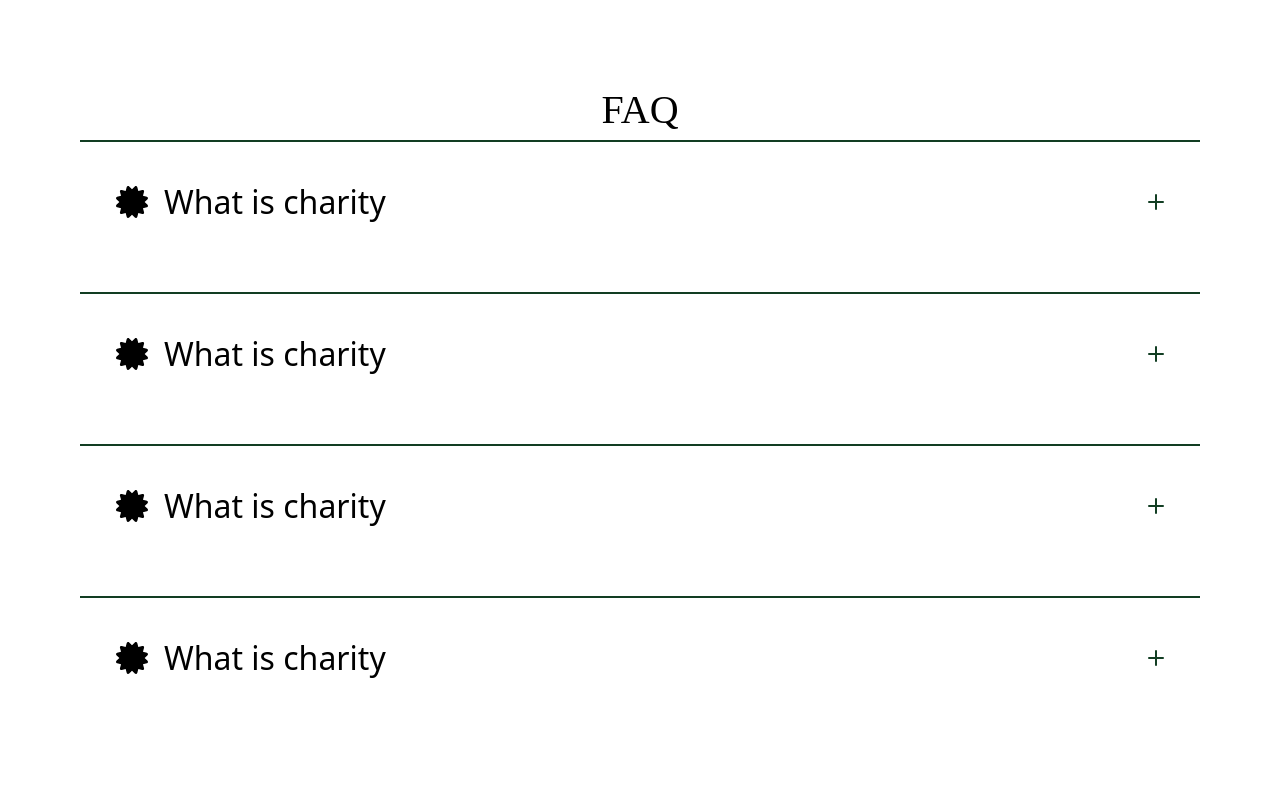
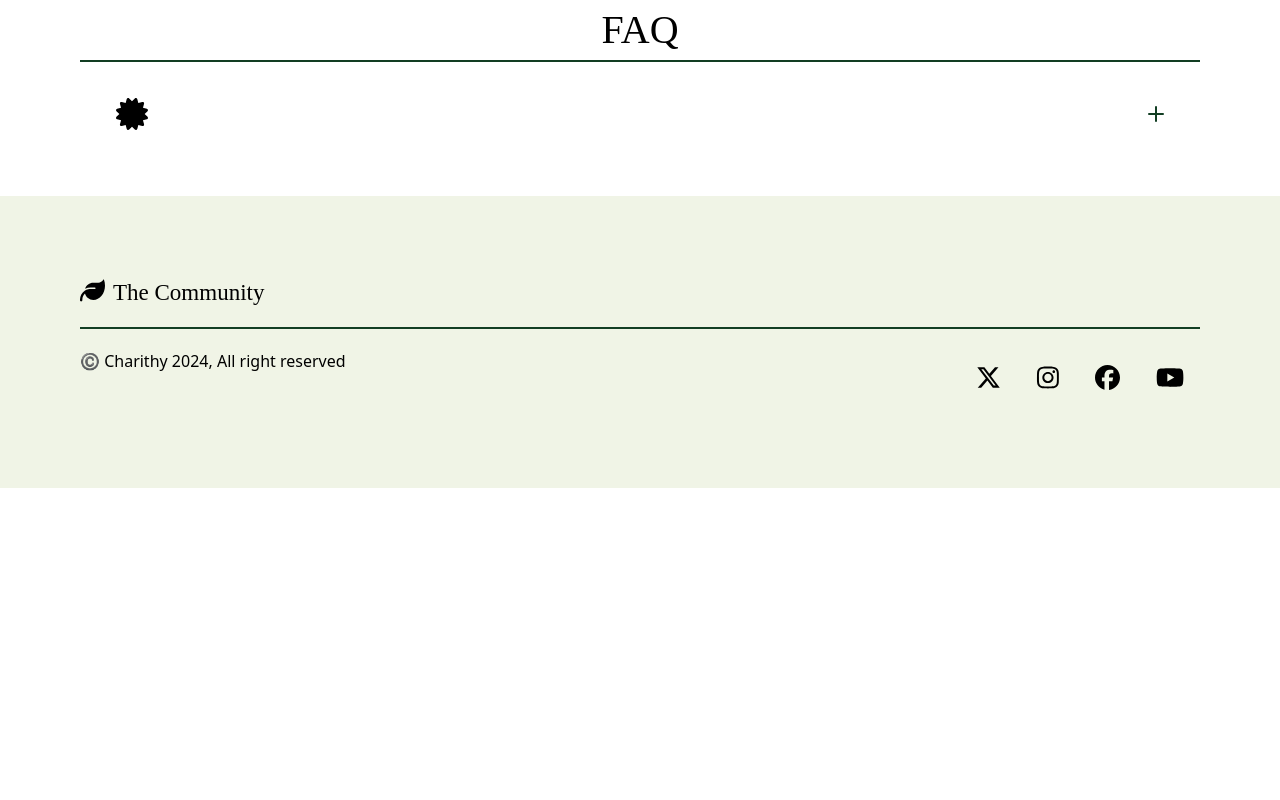
Before and after one commit to iits-reza/community-frontend, a React (Vite) app: page /faq in a window 1280 px wide. Shown: the top 800 px of the page. Built offline with nearby package versions, Linux system fonts and the light colour scheme; a web font is replaced by a local one.

Commit message:
wip on faqs

```diff
--- a/src/components/faq/faq.tsx
+++ b/src/components/faq/faq.tsx
@@ -1,39 +1,29 @@
 import Accordion from "../accordion/accordion";
 import { useTranslation } from "react-i18next";
-const accordionData = [
-  {
-    title: "What is charity",
-    descirption:
-      "Charity is the voluntary provision of assistance to those in need. It serves as a humanitarian act, and is unmotivated by self-interest. Various philosophies about charity exist, with frequent associations with religion.",
+
+type Props = {
+  title: string;
+  description: string;
+};
+
+const renderers: DocumentRendererProps["renderers"] = {
+  inline: {},
+  block: {
+    paragraph: ({ children }) => {
+      return <p className="whitespace-pre-line ">{children}</p>;
+    },
   },
-  {
-    title: "What is charity",
-    descirption:
-      "Charity is the voluntary provision of assistance to those in need. It serves as a humanitarian act, and is unmotivated by self-interest. Various philosophies about charity exist, with frequent associations with religion.",
-  },
-  {
-    title: "What is charity",
-    descirption:
-      "Charity is the voluntary provision of assistance to those in need. It serves as a humanitarian act, and is unmotivated by self-interest. Various philosophies about charity exist, with frequent associations with religion.",
-  },
-  {
-    title: "What is charity",
-    descirption:
-      "Charity is the voluntary provision of assistance to those in need. It serves as a humanitarian act, and is unmotivated by self-interest. Various philosophies about charity exist, with frequent associations with religion.",
-  },
-];
-function Faq() {
+};
+
+function Faq({ title, description }: Props) {
   const { t } = useTranslation();
 
   return (
-    <div className="flex flex-col p-[80px]" id="faq">
+    <div className="flex flex-col px-20" id="faq">
       <h1 className="text-[40px] text-center font-title">{t("faq.title")}</h1>
-      {accordionData.map((accordion) => (
-        <Accordion
-          title={accordion.title}
-          description={accordion.descirption}
-        />
-      ))}
+      {/* {accordionData.map((accordion) => ( */}
+      <Accordion title={title} description={description} />
+      {/* ))} */}
     </div>
   );
 }
--- a/src/routes/home/index.tsx
+++ b/src/routes/home/index.tsx
@@ -6,9 +6,49 @@ import Faq from "../../components/faq/faq";
 import HomeComponent from "../../components/home/home";
 import { useState } from "react";
 import { MembershipModal } from "../../components/membershipModal/membershipModal";
+import { gql, useQuery } from "@apollo/client";
+
+const accordionData = [
+  {
+    title: "What is charity",
+    description:
+      "Charity is the voluntary provision of assistance to those in need. It serves as a humanitarian act, and is unmotivated by self-interest. Various philosophies about charity exist, with frequent associations with religion.",
+  },
+  {
+    title: "What is charity",
+    description:
+      "Charity is the voluntary provision of assistance to those in need. It serves as a humanitarian act, and is unmotivated by self-interest. Various philosophies about charity exist, with frequent associations with religion.",
+  },
+  {
+    title: "What is charity",
+    description:
+      "Charity is the voluntary provision of assistance to those in need. It serves as a humanitarian act, and is unmotivated by self-interest. Various philosophies about charity exist, with frequent associations with religion.",
+  },
+  {
+    title: "What is charity",
+    description:
+      "Charity is the voluntary provision of assistance to those in need. It serves as a humanitarian act, and is unmotivated by self-interest. Various philosophies about charity exist, with frequent associations with religion.",
+  },
+];
+const GET_FAQS = gql`
+  query Faqs {
+    faqs {
+      title
+      content {
+        document
+      }
+    }
+  }
+`;
 
 export const Home = () => {
   const [isModalOpen, setIsModalOpen] = useState(false);
+  const { error, loading, data } = useQuery(GET_FAQS);
+
+  if (loading) return "Loading...";
+  if (error) return `Error! ${error.message}`;
+
+  const faqData = data.faqs;
 
   return (
     <div className="">
@@ -24,7 +64,9 @@ export const Home = () => {
       <About />
       {/* <Donations /> */}
       <Programs />
-      <Faq />
+      {faqData.map((faq) => (
+        <Faq title={faq.title} description={faq.content} />
+      ))}
     </div>
   );
 };
```
